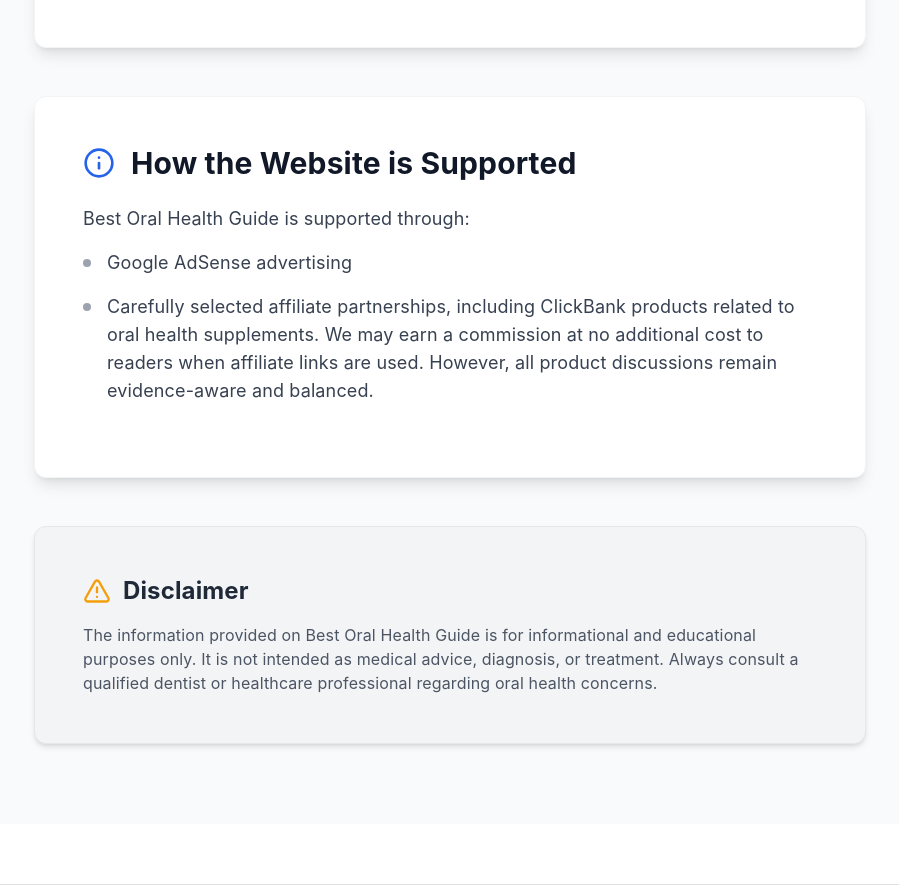
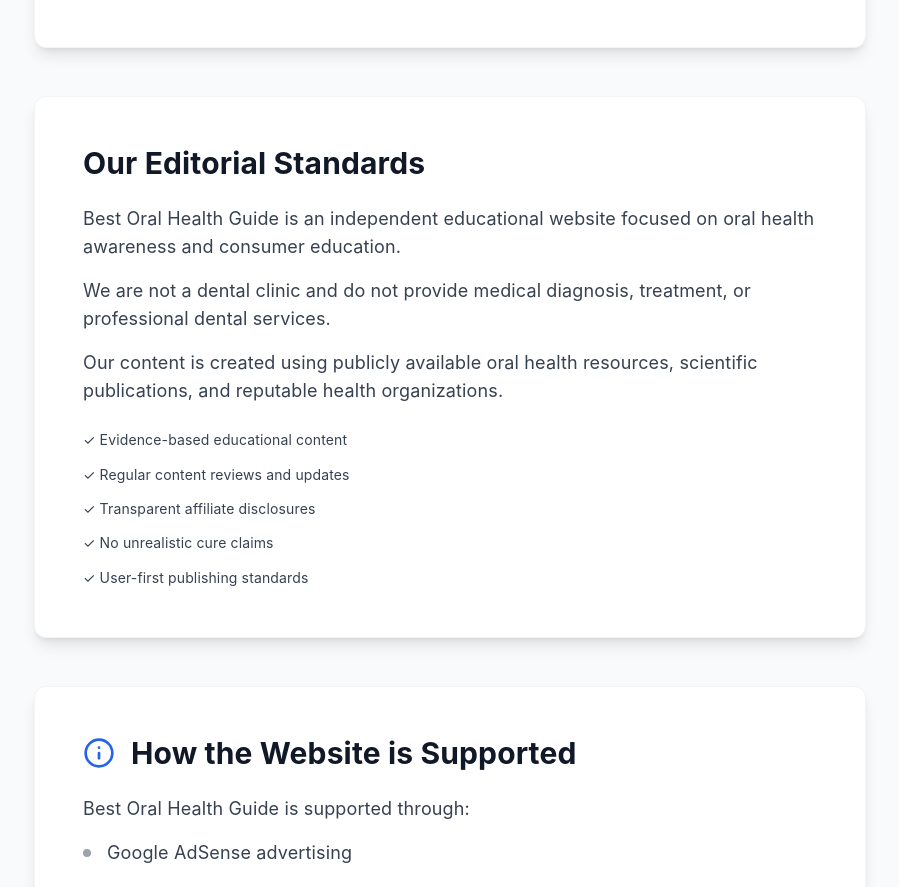
Before and after one commit to shatrudhan1/bestoralhealthguide, a React (Vite) app: page /about in a window 1280 px wide. Shown: the part 2418-3305 px from the top of the page, without its empty margins (190-1089 px from the left). Built offline with nearby package versions, Linux system fonts and the light colour scheme.

Commit message:
Improve About Page Editorial Standards
Added an Editorial Standards section to provide information about the website's focus and content creation process.

```diff
--- a/src/pages/AboutPage.jsx
+++ b/src/pages/AboutPage.jsx
@@ -182,7 +182,40 @@ const AboutPage = () => {
             </div>
           </motion.section>
 
-          {/* How the Website is Supported Section */}
+          {/* Editorial Standards Section */}
+
+<motion.section
+{...fadeInUp}
+className="bg-white rounded-xl shadow-lg hover:shadow-2xl transition-shadow duration-300 border border-gray-100 p-8 md:p-12"
+
+>
+
+  <h2 className="text-3xl font-bold text-gray-900 mb-6">
+    Our Editorial Standards
+  </h2>
+
+  <p className="text-lg text-gray-700 mb-4">
+    Best Oral Health Guide is an independent educational website focused on oral health awareness and consumer education.
+  </p>
+
+  <p className="text-lg text-gray-700 mb-4">
+    We are not a dental clinic and do not provide medical diagnosis, treatment, or professional dental services.
+  </p>
+
+  <p className="text-lg text-gray-700 mb-6">
+    Our content is created using publicly available oral health resources, scientific publications, and reputable health organizations.
+  </p>
+
+  <ul className="space-y-3 text-gray-700">
+    <li>✓ Evidence-based educational content</li>
+    <li>✓ Regular content reviews and updates</li>
+    <li>✓ Transparent affiliate disclosures</li>
+    <li>✓ No unrealistic cure claims</li>
+    <li>✓ User-first publishing standards</li>
+  </ul>
+</motion.section>
+
+       {/* How the Website is Supported Section */}
           <motion.section
             {...fadeInUp}
             className="bg-white rounded-xl shadow-lg hover:shadow-2xl transition-shadow duration-300 border border-gray-100 p-8 md:p-12"
```
